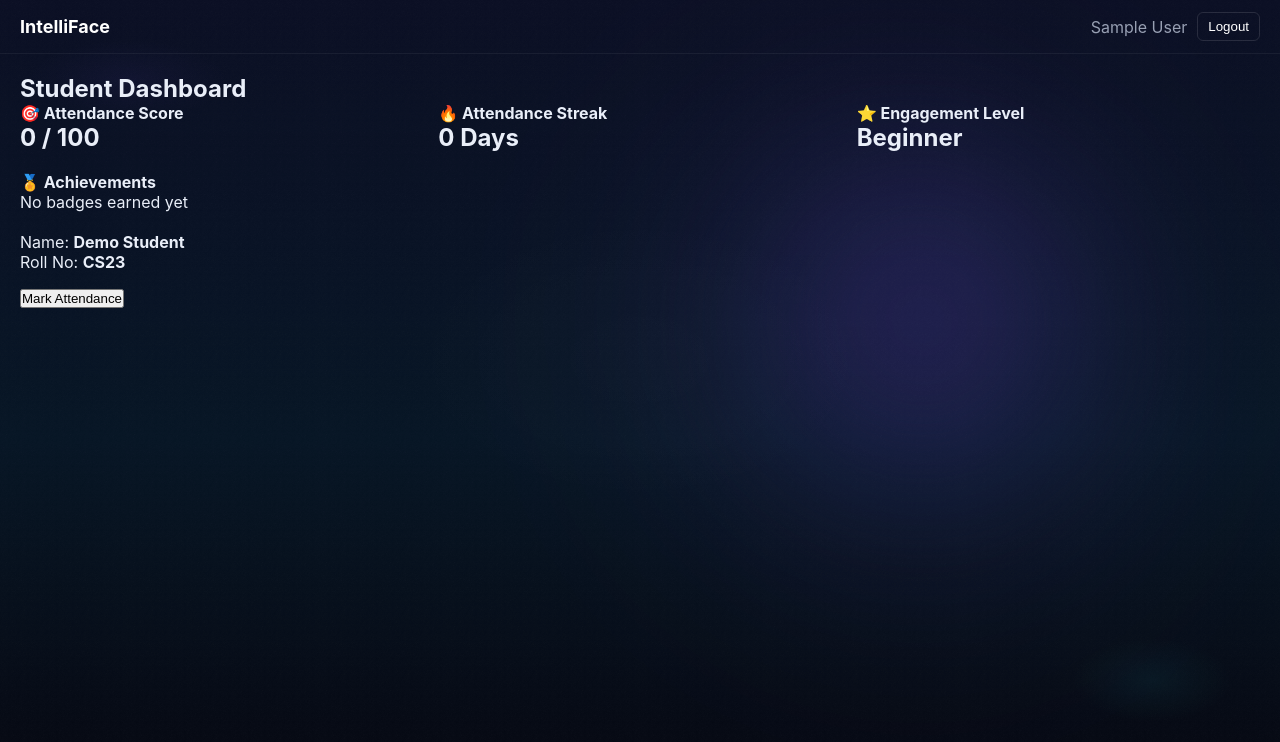
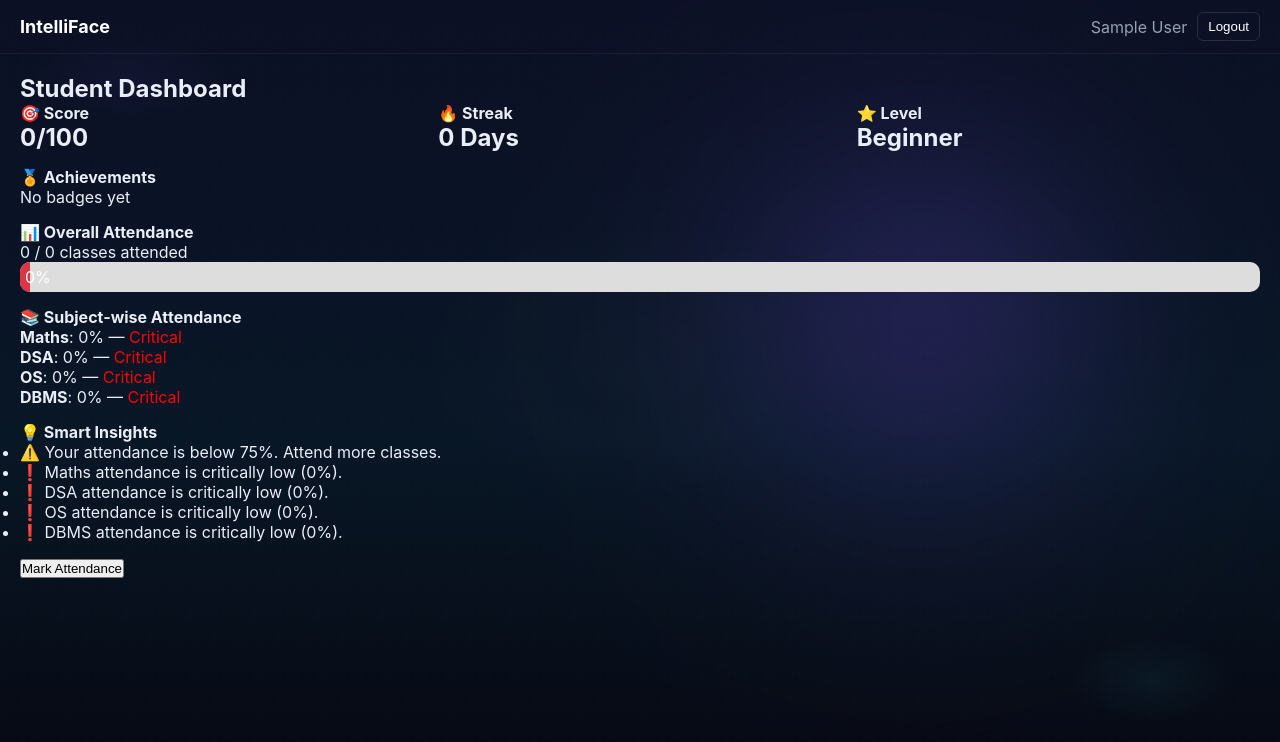
Before and after one commit to swastikr7/intelliface-attendance_system, a React (Vite) app: page /student-dashboard in a window 1280 px wide. Shown: the top 742 px of the page. Built offline with nearby package versions, Linux system fonts and the light colour scheme; sample sign-in values are in the browser's storage.

Commit message:
Refactor StudentDashboard for analytics integration
Add attendance analytics and insights to student dashboard

```diff
--- a/src/pages/StudentDashboard.jsx
+++ b/src/pages/StudentDashboard.jsx
@@ -7,45 +7,55 @@ import {
   getEngagementLevel,
   getBadges,
 } from "../utils/gamification";
+import {
+  getOverallAttendance,
+  getSubjectWiseAttendance,
+  getAttendanceInsights,
+} from "../utils/analytics";
 
 const StudentDashboard = () => {
+  const student = { name: "Demo Student", roll: "CS23" };
+
   const [scanStarted, setScanStarted] = useState(false);
   const [attendanceMarked, setAttendanceMarked] = useState(false);
   const [message, setMessage] = useState("");
 
-  // Gamification states
+  // Gamification
   const [score, setScore] = useState(0);
   const [streak, setStreak] = useState(0);
   const [level, setLevel] = useState("");
   const [badges, setBadges] = useState([]);
 
-  // Demo student data
-  const student = {
-    name: "Demo Student",
-    roll: "CS23",
-  };
+  // Analytics
+  const [overall, setOverall] = useState({ present: 0, total: 0, percentage: 0 });
+  const [subjects, setSubjects] = useState({});
+  const [insights, setInsights] = useState([]);
 
   useEffect(() => {
-    refreshGamification();
+    refreshAll();
     checkTodayAttendance();
   }, []);
 
-  const refreshGamification = () => {
+  const refreshAll = () => {
     const s = calculateAttendanceScore();
     const st = calculateStreak();
+
     setScore(s);
     setStreak(st);
     setLevel(getEngagementLevel(s));
     setBadges(getBadges(s, st));
+
+    setOverall(getOverallAttendance());
+    setSubjects(getSubjectWiseAttendance());
+    setInsights(getAttendanceInsights());
   };
 
   const checkTodayAttendance = () => {
     const today = new Date().toLocaleDateString();
     const records = getAttendance();
-    const marked = records.some(
-      (r) => r.date === today && r.roll === student.roll
+    setAttendanceMarked(
+      records.some((r) => r.date === today && r.roll === student.roll)
     );
-    setAttendanceMarked(marked);
   };
 
   const handleFaceDetected = (success) => {
@@ -55,95 +65,92 @@ const StudentDashboard = () => {
       return;
     }
 
-    const record = {
+    addAttendance({
       name: student.name,
       roll: student.roll,
       date: new Date().toLocaleDateString(),
       time: new Date().toLocaleTimeString(),
       status: "Present",
-    };
+    });
 
-    addAttendance(record);
     setMessage("✅ Attendance marked successfully!");
     setAttendanceMarked(true);
     setScanStarted(false);
-    refreshGamification();
+    refreshAll();
   };
 
   return (
     <div style={{ padding: "20px" }}>
       <h2>Student Dashboard</h2>
 
-      {/* GAMIFICATION PANEL */}
-      <div
-        style={{
-          display: "grid",
-          gridTemplateColumns: "repeat(auto-fit, minmax(200px, 1fr))",
-          gap: "15px",
-          marginBottom: "20px",
-        }}
-      >
-        <div className="card">
-          <h4>🎯 Attendance Score</h4>
-          <h2>{score} / 100</h2>
-        </div>
+      {/* GAMIFICATION */}
+      <div style={{ display: "grid", gridTemplateColumns: "repeat(auto-fit, minmax(200px,1fr))", gap: "15px" }}>
+        <div className="card"><h4>🎯 Score</h4><h2>{score}/100</h2></div>
+        <div className="card"><h4>🔥 Streak</h4><h2>{streak} Days</h2></div>
+        <div className="card"><h4>⭐ Level</h4><h2>{level}</h2></div>
+      </div>
 
-        <div className="card">
-          <h4>🔥 Attendance Streak</h4>
-          <h2>{streak} Days</h2>
-        </div>
+      {/* BADGES */}
+      <div className="card" style={{ marginTop: "15px" }}>
+        <h4>🏅 Achievements</h4>
+        {badges.length ? <ul>{badges.map((b, i) => <li key={i}>{b}</li>)}</ul> : <p>No badges yet</p>}
+      </div>
 
-        <div className="card">
-          <h4>⭐ Engagement Level</h4>
-          <h2>{level}</h2>
+      {/* OVERALL ATTENDANCE */}
+      <div className="card" style={{ marginTop: "15px" }}>
+        <h4>📊 Overall Attendance</h4>
+        <p>{overall.present} / {overall.total} classes attended</p>
+        <div style={{ background: "#ddd", borderRadius: "10px", overflow: "hidden" }}>
+          <div
+            style={{
+              width: `${overall.percentage}%`,
+              background: overall.percentage >= 75 ? "#28a745" : "#dc3545",
+              color: "white",
+              padding: "5px",
+              textAlign: "center",
+            }}
+          >
+            {overall.percentage}%
+          </div>
         </div>
       </div>
 
-      {/* BADGES */}
-      <div className="card" style={{ marginBottom: "20px" }}>
-        <h4>🏅 Achievements</h4>
-        {badges.length === 0 ? (
-          <p>No badges earned yet</p>
-        ) : (
-          <ul>
-            {badges.map((b, i) => (
-              <li key={i}>{b}</li>
-            ))}
-          </ul>
-        )}
+      {/* SUBJECT-WISE */}
+      <div className="card" style={{ marginTop: "15px" }}>
+        <h4>📚 Subject-wise Attendance</h4>
+        {Object.keys(subjects).map((sub) => (
+          <p key={sub}>
+            <b>{sub}</b>: {subjects[sub].percentage}% —
+            <span style={{
+              color:
+                subjects[sub].status === "Safe"
+                  ? "green"
+                  : subjects[sub].status === "Warning"
+                  ? "orange"
+                  : "red",
+            }}>
+              {" "}{subjects[sub].status}
+            </span>
+          </p>
+        ))}
       </div>
 
-      {/* STUDENT INFO */}
-      <div className="card">
-        <p>
-          Name: <b>{student.name}</b>
-        </p>
-        <p>
-          Roll No: <b>{student.roll}</b>
-        </p>
+      {/* INSIGHTS */}
+      <div className="card" style={{ marginTop: "15px" }}>
+        <h4>💡 Smart Insights</h4>
+        <ul>
+          {insights.map((i, idx) => <li key={idx}>{i}</li>)}
+        </ul>
       </div>
 
       {/* ATTENDANCE ACTION */}
       <div className="card" style={{ marginTop: "15px" }}>
         {!attendanceMarked && (
-          <button onClick={() => setScanStarted(true)}>
-            Mark Attendance
-          </button>
+          <button onClick={() => setScanStarted(true)}>Mark Attendance</button>
         )}
-
-        {scanStarted && (
-          <FaceScanner onFaceDetected={handleFaceDetected} />
-        )}
-
-        {attendanceMarked && (
-          <p style={{ color: "green", marginTop: "10px" }}>
-            Attendance already marked for today.
-          </p>
-        )}
-
-        {message && (
-          <p style={{ marginTop: "10px" }}>{message}</p>
-        )}
+        {scanStarted && <FaceScanner onFaceDetected={handleFaceDetected} />}
+        {attendanceMarked && <p style={{ color: "green" }}>Attendance marked for today.</p>}
+        {message && <p>{message}</p>}
       </div>
     </div>
   );
```
